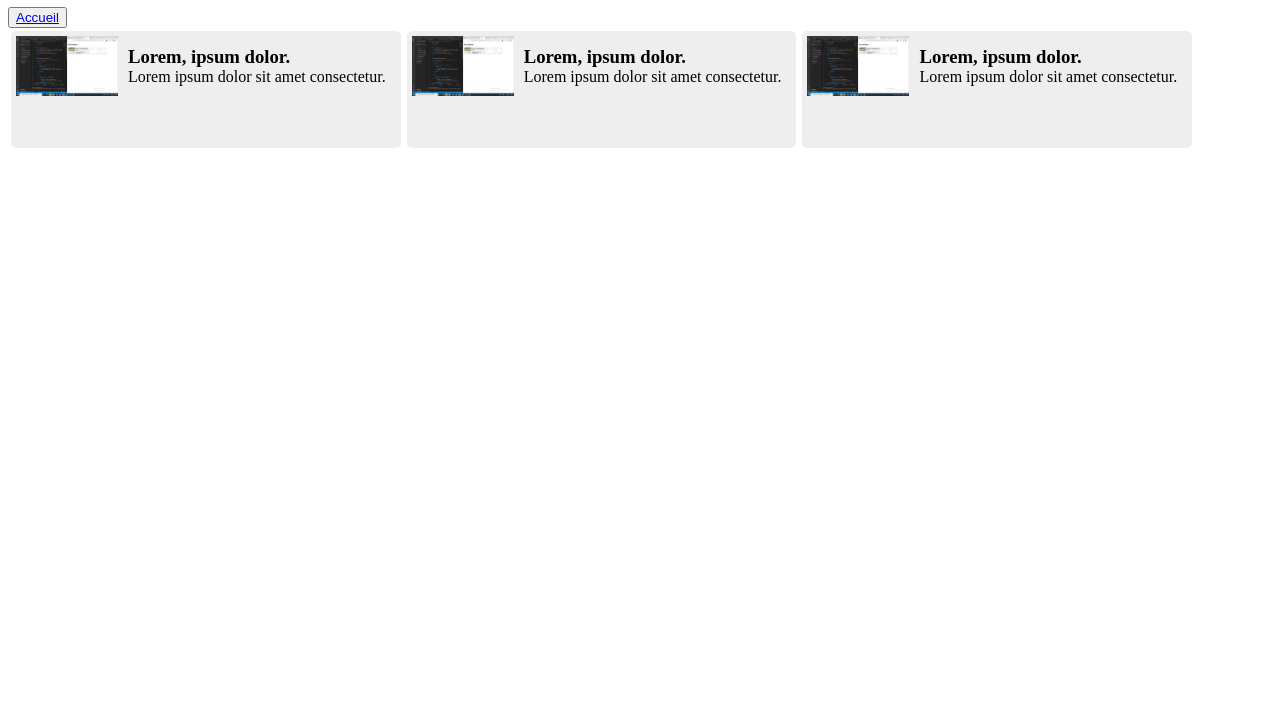
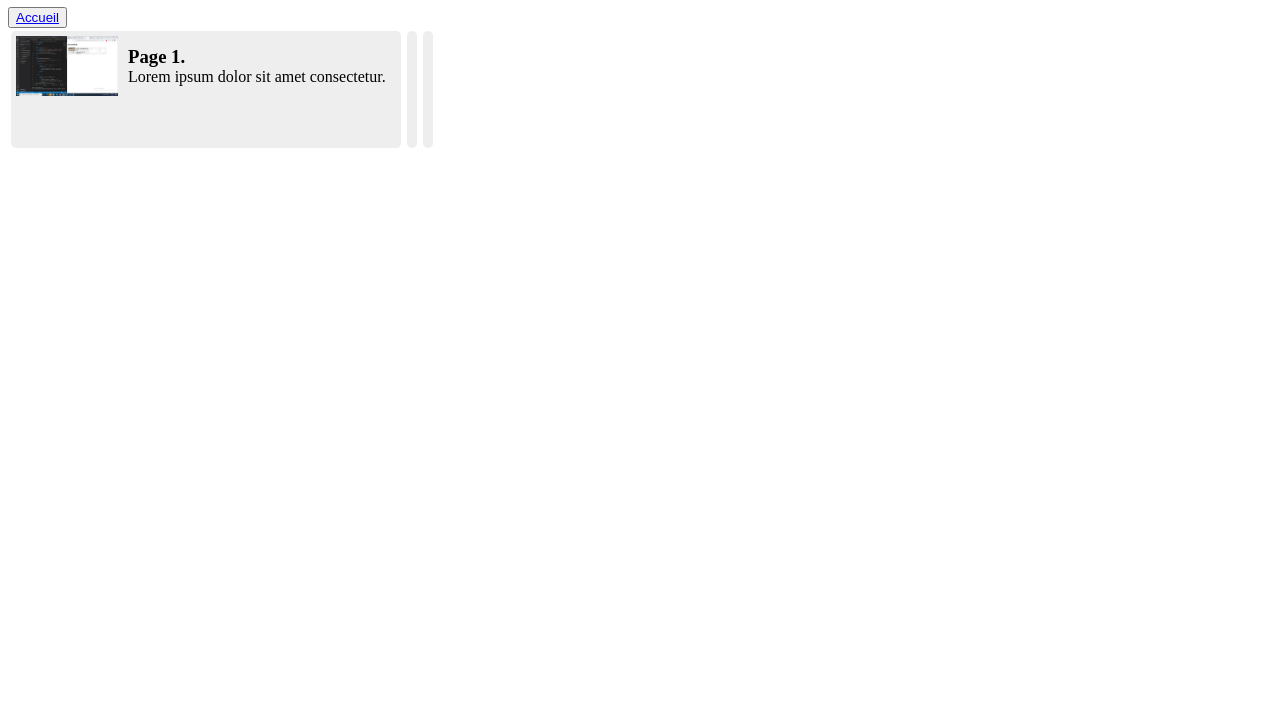
Before and after one commit to MMI-SAE-105/2022-r113-tp3-accordeons-Emilbou, a plain HTML site: page 04-accordeon-horizontal.html in a window 1280 px wide. Shown: the part 73-800 px from the top of the page. Drawn offline with nearby package versions, Linux system fonts and the light colour scheme.

Commit message:
accordéon x-show

```diff
--- a/04-accordeon-horizontal.html
+++ b/04-accordeon-horizontal.html
@@ -6,6 +6,8 @@
   <meta http-equiv="X-UA-Compatible" content="IE=edge" />
   <meta name="viewport" content="width=device-width, initial-scale=1.0" />
   <title>Accordéon horizontal</title>
+  <script defer src="https://unpkg.com/alpinejs@3.x.x/dist/cdn.min.js"></script>
+
   <link rel="stylesheet" href="styles.css">
 </head>
 
@@ -21,10 +23,10 @@
       <section>
 
         <li @click="isOpen = 1">
-          <figure x-show="isOpen === 1">
+          <figure x-show="isOpen === 1" x-transition.duration.500ms>
             <img src="assets/testttt.jpg" alt="" width=" 102">
             <figcaption>
-              <h3>Lorem, ipsum dolor.</h3>
+              <h3>Page 1.</h3>
               <p>Lorem ipsum dolor sit amet consectetur.</p>
             </figcaption>
           </figure>
@@ -35,10 +37,10 @@
       <section>
 
         <li @click="isOpen = 2">
-          <figure x-show="isOpen === 2">
+          <figure x-show="isOpen === 2" x-transition.duration.500ms>
             <img src="assets/testttt.jpg" alt="" width=" 102">
             <figcaption>
-              <h3>Lorem, ipsum dolor.</h3>
+              <h3>Page 2.</h3>
               <p>Lorem ipsum dolor sit amet consectetur.</p>
             </figcaption>
           </figure>
@@ -49,10 +51,10 @@
       <section>
 
         <li @click="isOpen = 3">
-          <figure x-show="isOpen === 3">
+          <figure x-show="isOpen === 3" x-transition.duration.500ms>
             <img src="assets/testttt.jpg" alt="" width=" 102">
             <figcaption>
-              <h3>Lorem, ipsum dolor.</h3>
+              <h3>Page 3.</h3>
               <p>Lorem ipsum dolor sit amet consectetur.</p>
             </figcaption>
           </figure>
```
